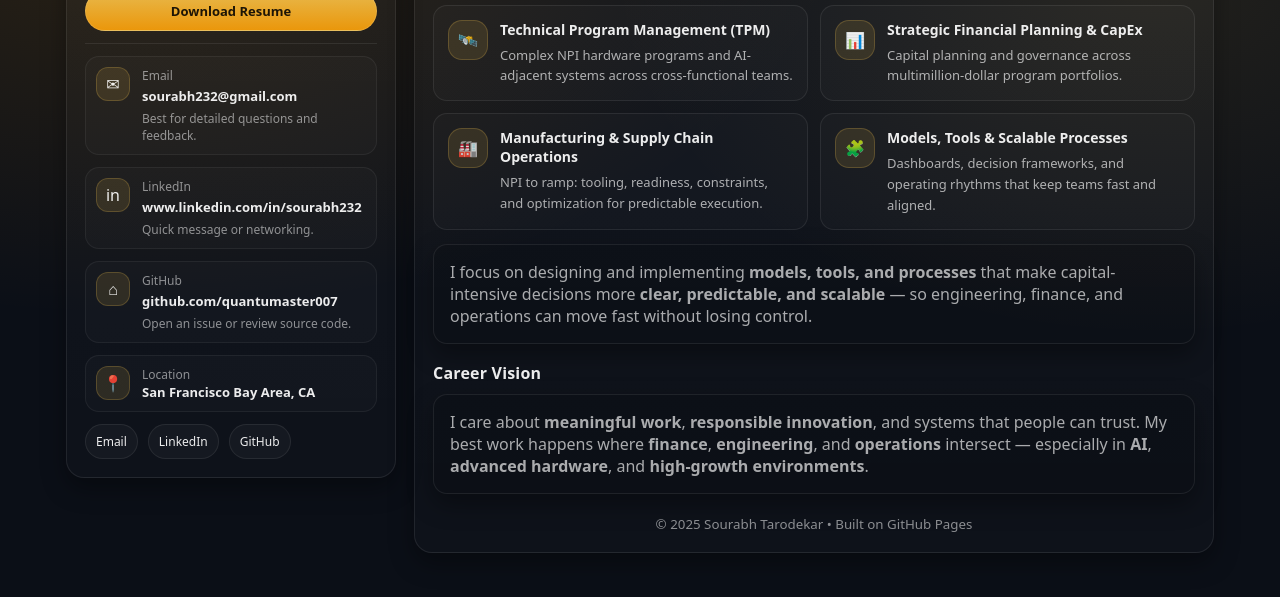
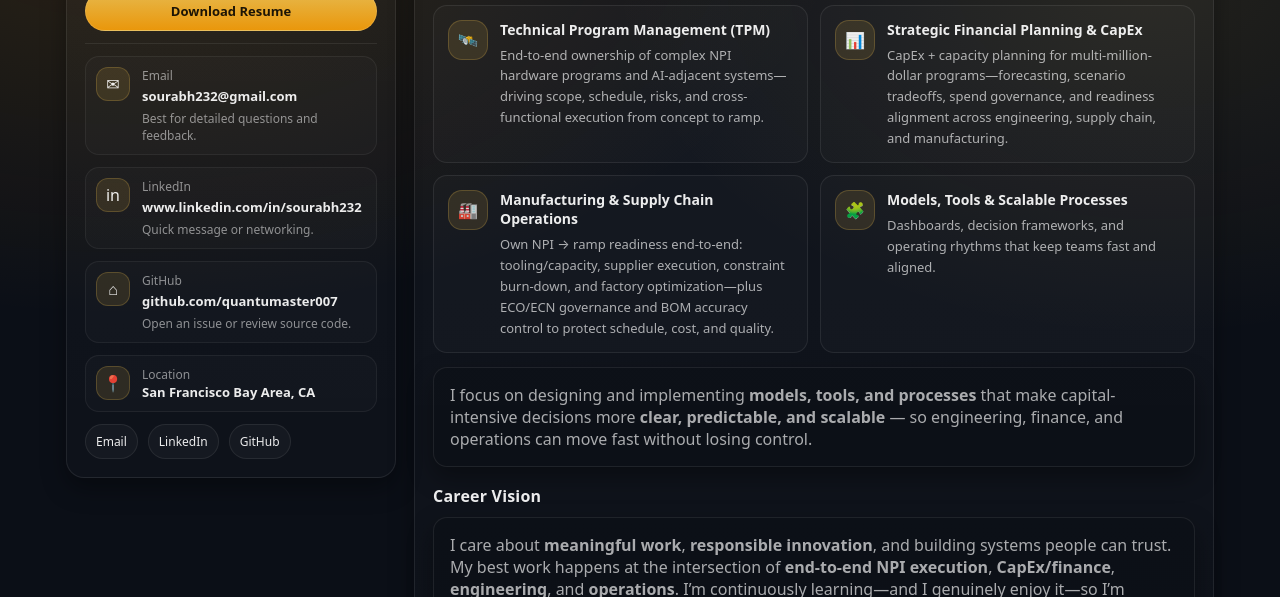
Before and after one commit to QuantuMaster007/sourabh232, a plain HTML site: page index.html in a window 1280 px wide. Shown: the part 183-780 px from the top of the page. Drawn offline with Linux system fonts and the light colour scheme.

Commit message:
Update index.html

```diff
--- a/index.html
+++ b/index.html
@@ -118,7 +118,7 @@
               <div class="mini-icon">🛰️</div>
               <div>
                 <h4>Technical Program Management (TPM)</h4>
-                <p>Complex NPI hardware programs and AI-adjacent systems across cross-functional teams.</p>
+                <p>End-to-end ownership of complex NPI hardware programs and AI-adjacent systems—driving scope, schedule, risks, and cross-functional execution from concept to ramp.</p>
               </div>
             </article>
 
@@ -126,7 +126,7 @@
               <div class="mini-icon">📊</div>
               <div>
                 <h4>Strategic Financial Planning & CapEx</h4>
-                <p>Capital planning and governance across multimillion-dollar program portfolios.</p>
+                <p>CapEx + capacity planning for multi-million-dollar programs—forecasting, scenario tradeoffs, spend governance, and readiness alignment across engineering, supply chain, and manufacturing.</p>
               </div>
             </article>
 
@@ -134,7 +134,7 @@
               <div class="mini-icon">🏭</div>
               <div>
                 <h4>Manufacturing & Supply Chain Operations</h4>
-                <p>NPI to ramp: tooling, readiness, constraints, and optimization for predictable execution.</p>
+                <p>Own NPI → ramp readiness end-to-end: tooling/capacity, supplier execution, constraint burn-down, and factory optimization—plus ECO/ECN governance and BOM accuracy control to protect schedule, cost, and quality.</p>
               </div>
             </article>
 
@@ -158,9 +158,10 @@
           <h3 class="subhead">Career Vision</h3>
           <div class="card inner">
             <p class="muted" style="margin:0;">
-              I care about <b>meaningful work</b>, <b>responsible innovation</b>, and systems that people can trust.
-              My best work happens where <b>finance</b>, <b>engineering</b>, and <b>operations</b> intersect — especially
-              in <b>AI</b>, <b>advanced hardware</b>, and <b>high-growth environments</b>.
+              I care about <b>meaningful work</b>, <b>responsible innovation</b>, and building systems people can trust.
+  My best work happens at the intersection of <b>end-to-end NPI execution</b>, <b>CapEx/finance</b>, <b>engineering</b>, and <b>operations</b>.
+  I’m continuously learning—and I genuinely enjoy it—so I’m excited to grow deeper in <b>AI/ML</b>, <b>advanced hardware</b>, and <b>next-gen manufacturing</b>
+  within <b>high-growth startup environments</b>, where I can apply my proven program-building skills while leveling up fast.
             </p>
           </div>
 
```
